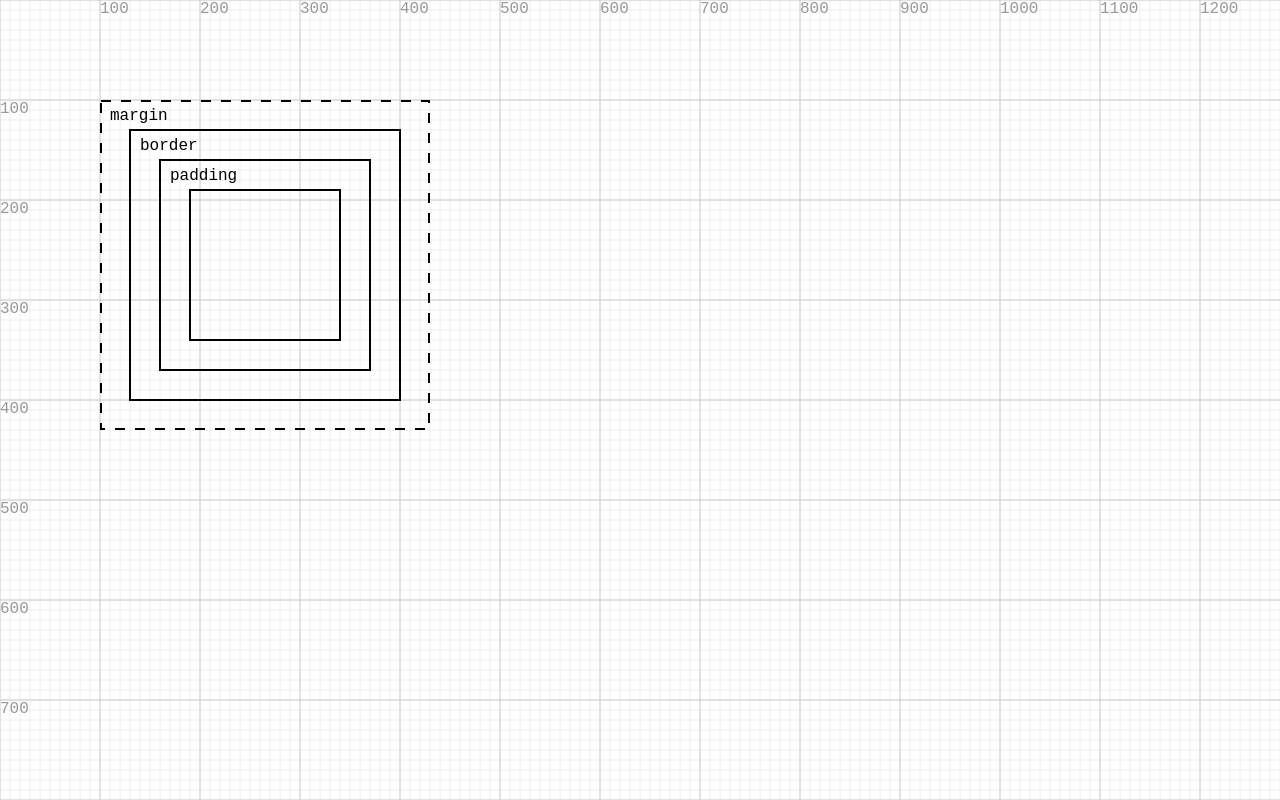
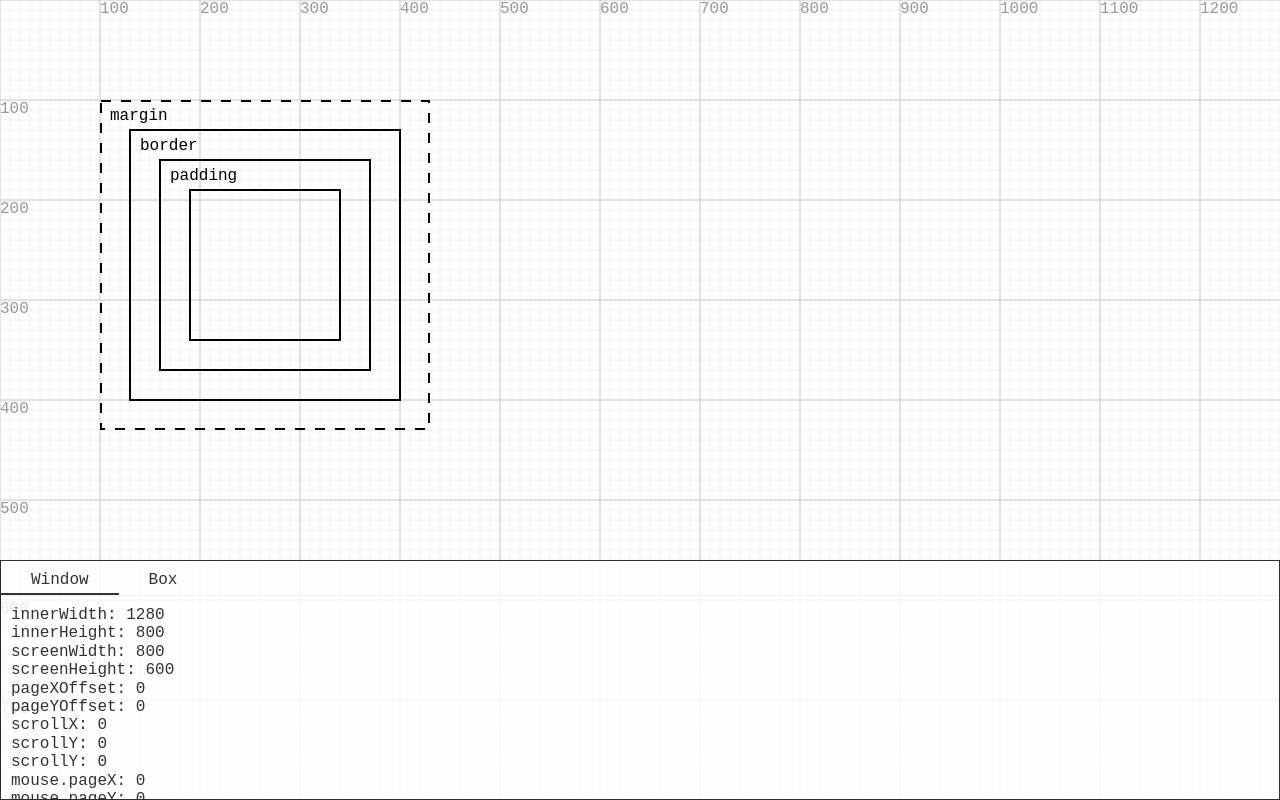
Before and after one commit to swimyoung/web-coordinates, a React app: page / in a window 1280 px wide. Shown: the top 800 px of the page. Built offline with nearby package versions, Linux system fonts and the light colour scheme.

Commit message:
Add console view

```diff
--- a/src/App.tsx
+++ b/src/App.tsx
@@ -1,27 +1,35 @@
-import React, { useState } from 'react';
+import React, { useMemo } from 'react';
 import { RectangularCoordinate } from './RectangularCoordinate';
 import { Box } from './Box';
-
-function calculateBoundary(): Boundary {
-  return {
-    width: Math.floor(window.innerWidth * 1.5),
-    height: Math.floor(window.innerHeight * 1.5),
-  };
-}
+import { Console } from './Console';
+import { useWindowSize } from './useWindowSize';
 
 type Boundary = {
   width: number;
   height: number;
 };
 
+export const AppBoundaryContext = React.createContext<Boundary>({
+  width: 0,
+  height: 0,
+});
+
 function App(): React.ReactElement {
-  const [boundary] = useState(() => calculateBoundary());
+  const windowSize = useWindowSize();
+  const boundary = useMemo(
+    () => ({
+      width: windowSize.innerWidth * 1.5,
+      height: windowSize.innerHeight * 1.5,
+    }),
+    [windowSize.innerWidth, windowSize.innerHeight],
+  );
 
   return (
-    <>
-      <RectangularCoordinate {...boundary} />
-      <Box boundary={boundary} />
-    </>
+    <AppBoundaryContext.Provider value={boundary}>
+      <RectangularCoordinate />
+      <Box />
+      <Console />
+    </AppBoundaryContext.Provider>
   );
 }
 
--- /dev/null
+++ b/src/Console/ConsoleTabs.tsx
@@ -0,0 +1,49 @@
+import React, { useMemo } from 'react';
+import styled from 'styled-components';
+
+const StyledUl = styled.ul`
+  display: flex;
+  margin: 0;
+  padding: 0;
+  border-bottom: 1px solid #eee;
+  list-style-type: none;
+
+  li {
+    cursor: pointer;
+    text-align: center;
+    padding: 5px 30px;
+    border-bottom: 2px solid transparent;
+
+    &.selected {
+      border-bottom-color: #000;
+    }
+  }
+`;
+
+type ConsoleTabsProps = {
+  height: number;
+  items: string[];
+  selectedItem: string;
+  onSelect: (selected: string) => void;
+};
+export function ConsoleTabs(props: ConsoleTabsProps) {
+  const { height, items, selectedItem, onSelect } = props;
+
+  return (
+    <StyledUl style={{ height: `${height}px` }}>
+      {useMemo(
+        () =>
+          items.map((item, index) => (
+            <li
+              key={`${index}-${item}`}
+              className={`${selectedItem === item ? 'selected' : ''}`}
+              onClick={() => onSelect(item)}
+            >
+              {item}
+            </li>
+          )),
+        [items],
+      )}
+    </StyledUl>
+  );
+}
--- /dev/null
+++ b/src/Console/index.tsx
@@ -0,0 +1,162 @@
+import React, { useState } from 'react';
+import styled from 'styled-components';
+import { ConsoleTabs } from './ConsoleTabs';
+import { useWindowSize } from '../useWindowSize';
+import { useWindowPosition } from '../useWindowPosition';
+
+const TAB_HEIGHT = 30;
+const TAB_RESIZE_BAR_HEIGHT = 5;
+
+enum ConsolTabItem {
+  Window = 'Window',
+  Document = 'Document',
+  Box = 'Box',
+}
+
+const StyledDiv = styled.div`
+  background-color: #fff;
+  opacity: 0.8;
+  position: fixed;
+  border: 1px solid;
+  bottom: 0;
+  left: 0;
+
+  .console-resize-bar {
+    width: 100%;
+    height: ${() => TAB_RESIZE_BAR_HEIGHT}px;
+    background: 0 0;
+    cursor: ns-resize;
+  }
+
+  .console-content-container {
+    padding: 10px;
+    overflow: auto;
+  }
+`;
+
+export function Console() {
+  const {
+    innerWidth,
+    innerHeight,
+    screenWidth,
+    screenHeight,
+  } = useWindowSize();
+  const {
+    pageXOffset,
+    pageYOffset,
+    scrollX,
+    scrollY,
+    mousePosition,
+    touchPositions,
+  } = useWindowPosition();
+  const [selectedTab, setSelectedTab] = useState(ConsolTabItem.Window);
+  const [height, setHeight] = useState(innerHeight * 0.3);
+  const minHeight = innerHeight * 0.1;
+  const maxHeight = innerHeight * 0.9;
+
+  const handleMouseDownResizeCursor = (event: React.MouseEvent) => {
+    event.preventDefault();
+    const anchoredPageY = event.pageY;
+    const anchoredHeight = height;
+    const resizeConsoleHeight = (event: MouseEvent) => {
+      const nextHeight = anchoredHeight + anchoredPageY - event.pageY;
+      setHeight(
+        nextHeight < minHeight
+          ? minHeight
+          : nextHeight > maxHeight
+          ? maxHeight
+          : nextHeight,
+      );
+    };
+    const handleWindowMouseMove = (event: MouseEvent) => {
+      resizeConsoleHeight(event);
+    };
+    const handleWindowMouseUp = (event: MouseEvent) => {
+      resizeConsoleHeight(event);
+      window.removeEventListener('mouseup', handleWindowMouseUp);
+      window.removeEventListener('mousemove', handleWindowMouseMove);
+    };
+
+    window.addEventListener('mouseup', handleWindowMouseUp);
+    window.addEventListener('mousemove', handleWindowMouseMove);
+  };
+
+  const renderContent = () => {
+    switch (selectedTab) {
+      case ConsolTabItem.Window: {
+        return renderWindowTabContent();
+      }
+      case ConsolTabItem.Box: {
+        return renderBoxTabContent();
+      }
+    }
+  };
+
+  const renderWindowTabContent = () => {
+    return (
+      <>
+        <div>innerWidth: {innerWidth}</div>
+        <div>innerHeight: {innerHeight}</div>
+        <div>screenWidth: {screenWidth}</div>
+        <div>screenHeight: {screenHeight}</div>
+        <div>pageXOffset: {pageXOffset}</div>
+        <div>pageYOffset: {pageYOffset}</div>
+        <div>scrollX: {scrollX}</div>
+        <div>scrollY: {scrollY}</div>
+        <div>scrollY: {scrollY}</div>
+        {touchPositions.length > 0 ? (
+          touchPositions.map((touchPosition, index) => {
+            return (
+              <React.Fragment key={`touch${index}`}>
+                <div>
+                  touch{index}.pageX: {touchPosition.pageX}
+                </div>
+                <div>
+                  touch{index}.pageY: {touchPosition.pageY}
+                </div>
+                <div>
+                  touch{index}.clientX: {touchPosition.clientX}
+                </div>
+                <div>
+                  touch{index}.clientY: {touchPosition.clientY}
+                </div>
+              </React.Fragment>
+            );
+          })
+        ) : (
+          <>
+            <div>mouse.pageX: {mousePosition.pageX}</div>
+            <div>mouse.pageY: {mousePosition.pageY}</div>
+            <div>mouse.clientX: {mousePosition.clientX}</div>
+            <div>mouse.clientY: {mousePosition.clientY}</div>
+          </>
+        )}
+      </>
+    );
+  };
+
+  const renderBoxTabContent = () => {
+    return <>WIP:</>;
+  };
+
+  return (
+    <StyledDiv style={{ height: `${height}px`, width: '100%' }}>
+      <div
+        className="console-resize-bar"
+        onMouseDown={handleMouseDownResizeCursor}
+      />
+      <ConsoleTabs
+        height={TAB_HEIGHT}
+        items={[ConsolTabItem.Window, ConsolTabItem.Box]}
+        selectedItem={selectedTab}
+        onSelect={(item) => setSelectedTab(item as ConsolTabItem)}
+      />
+      <div
+        style={{ height: height - TAB_HEIGHT - TAB_RESIZE_BAR_HEIGHT }}
+        className="console-content-container"
+      >
+        {renderContent()}
+      </div>
+    </StyledDiv>
+  );
+}
--- a/src/RectangularCoordinate/CoordinateLines.tsx
+++ b/src/RectangularCoordinate/CoordinateLines.tsx
@@ -1,12 +1,13 @@
-import React from 'react';
+import React, { useContext } from 'react';
+import { AppBoundaryContext } from '../App';
 
 type CoordinateLinesProps = {
-  width: number;
-  height: number;
+  //
 };
 
 function CoordinateLines(props: CoordinateLinesProps): React.ReactElement {
-  const { width, height } = props;
+  const { width, height } = useContext(AppBoundaryContext);
+
   return (
     <svg style={{ position: 'absolute' }} width={width} height={height}>
       {[
--- a/src/RectangularCoordinate/CoordinateNumbers.tsx
+++ b/src/RectangularCoordinate/CoordinateNumbers.tsx
@@ -1,30 +1,15 @@
-import React, { useEffect, useState, useMemo } from 'react';
+import React, { useMemo, useContext } from 'react';
+import { AppBoundaryContext } from '../App';
+import { useWindowPosition } from '../useWindowPosition';
 
 type CoordinateProps = {
-  width: number;
-  height: number;
   unit?: number;
 };
 
 function CoordinateNumbers(props: CoordinateProps): React.ReactElement {
-  const { width, height, unit = 100 } = props;
-
-  const [pageOffset, setPageOffset] = useState({
-    x: window.pageXOffset,
-    y: window.pageYOffset,
-  });
-
-  useEffect(() => {
-    const handleWindowScroll = () => {
-      const { pageXOffset, pageYOffset } = window;
-      setPageOffset({ x: pageXOffset, y: pageYOffset });
-    };
-
-    window.addEventListener('scroll', handleWindowScroll);
-    return () => {
-      window.removeEventListener('scroll', handleWindowScroll);
-    };
-  }, []);
+  const { unit = 100 } = props;
+  const { width, height } = useContext(AppBoundaryContext);
+  const { pageXOffset, pageYOffset } = useWindowPosition();
 
   return (
     <>
@@ -43,7 +28,7 @@ function CoordinateNumbers(props: CoordinateProps): React.ReactElement {
                   style={{
                     position: 'absolute',
                     transform: `translate(${
-                      index * unit - (pageOffset.x < 0 ? 0 : pageOffset.x)
+                      index * unit - (pageXOffset < 0 ? 0 : pageXOffset)
                     }px, 0px)`,
                     color: '#999999',
                   }}
@@ -52,7 +37,7 @@ function CoordinateNumbers(props: CoordinateProps): React.ReactElement {
                 </div>
               );
             }),
-          [pageOffset.x],
+          [width, pageXOffset],
         )}
       </div>
       {/* y coordinate line numbers */}
@@ -70,7 +55,7 @@ function CoordinateNumbers(props: CoordinateProps): React.ReactElement {
                   style={{
                     position: 'absolute',
                     transform: `translate(0px, ${
-                      index * unit - (pageOffset.y < 0 ? 0 : pageOffset.y)
+                      index * unit - (pageYOffset < 0 ? 0 : pageYOffset)
                     }px)`,
                     color: '#999999',
                   }}
@@ -79,7 +64,7 @@ function CoordinateNumbers(props: CoordinateProps): React.ReactElement {
                 </div>
               );
             }),
-          [pageOffset.y],
+          [height, pageYOffset],
         )}
       </div>
     </>
--- a/src/RectangularCoordinate/index.tsx
+++ b/src/RectangularCoordinate/index.tsx
@@ -3,20 +3,18 @@ import { CoordinateLines } from './CoordinateLines';
 import { CoordinateNumbers } from './CoordinateNumbers';
 
 type RectangularCoordinateProps = {
-  width: number;
-  height: number;
+  //
 };
 
-function RectangularCoordinate(
+const RectangularCoordinate = React.memo(function RectangularCoordinate(
   props: RectangularCoordinateProps,
 ): React.ReactElement {
-  const { width, height } = props;
   return (
     <>
-      <CoordinateLines width={width} height={height} />
-      <CoordinateNumbers width={width} height={height} />
+      <CoordinateLines />
+      <CoordinateNumbers />
     </>
   );
-}
+});
 
 export { RectangularCoordinate };
--- a/src/index.css
+++ b/src/index.css
@@ -2,3 +2,7 @@
 body {
   font-family: 'Courier New', Courier, monospace;
 }
+
+* {
+  box-sizing: border-box;
+}
--- /dev/null
+++ b/src/useWindowPosition.ts
@@ -0,0 +1,91 @@
+import { useState, useEffect } from 'react';
+
+interface WindowPosition {
+  pageXOffset: number;
+  pageYOffset: number;
+  scrollX: number;
+  scrollY: number;
+  mousePosition: WindowMousePosition;
+  touchPositions: WindowTouchPosition[];
+}
+interface WindowMousePosition {
+  clientX: number;
+  clientY: number;
+  pageX: number;
+  pageY: number;
+}
+interface WindowTouchPosition {
+  clientX: number;
+  clientY: number;
+  pageX: number;
+  pageY: number;
+}
+
+export function useWindowPosition(): WindowPosition {
+  const [windowPosition, setWindowPosition] = useState<WindowPosition>({
+    pageXOffset: Math.floor(window.pageXOffset),
+    pageYOffset: Math.floor(window.pageYOffset),
+    scrollX: Math.floor(window.scrollX),
+    scrollY: Math.floor(window.scrollY),
+    mousePosition: {
+      clientX: 0,
+      clientY: 0,
+      pageX: 0,
+      pageY: 0,
+    },
+    touchPositions: [],
+  });
+
+  useEffect(() => {
+    const handleWindowMouseMove = (event: MouseEvent) => {
+      const { clientX, clientY, pageX, pageY } = event;
+
+      setWindowPosition((state) => ({
+        ...state,
+        touchPositions: [],
+        mousePosition: {
+          clientX: Math.floor(clientX),
+          clientY: Math.floor(clientY),
+          pageX: Math.floor(pageX),
+          pageY: Math.floor(pageY),
+        },
+      }));
+    };
+    const handleTouchMove = (event: TouchEvent) => {
+      setWindowPosition((state) => ({
+        ...state,
+        touchPositions: Array.from(event.touches).map((touch) => {
+          const { clientX, clientY, pageX, pageY } = touch;
+          return {
+            clientX: Math.floor(clientX),
+            clientY: Math.floor(clientY),
+            pageX: Math.floor(pageX),
+            pageY: Math.floor(pageY),
+          };
+        }),
+      }));
+    };
+    const handleWindowScroll = () => {
+      const { pageXOffset, pageYOffset, scrollX, scrollY } = window;
+
+      setWindowPosition((state) => ({
+        ...state,
+        pageXOffset: Math.floor(pageXOffset),
+        pageYOffset: Math.floor(pageYOffset),
+        scrollX: Math.floor(scrollX),
+        scrollY: Math.floor(scrollY),
+      }));
+    };
+
+    window.addEventListener('mousemove', handleWindowMouseMove);
+    window.addEventListener('touchmove', handleTouchMove);
+    window.addEventListener('scroll', handleWindowScroll);
+    return () => {
+      window.removeEventListener('mousemove', handleWindowMouseMove);
+      window.removeEventListener('touchmove', handleTouchMove);
+      window.removeEventListener('scroll', handleWindowScroll);
+    };
+  }, []);
+
+  return windowPosition;
+}
--- /dev/null
+++ b/src/useWindowSize.ts
@@ -0,0 +1,41 @@
+import { useState, useEffect } from 'react';
+
+interface WindowSize {
+  innerWidth: number;
+  innerHeight: number;
+  screenWidth: number;
+  screenHeight: number;
+}
+
+export function useWindowSize(): WindowSize {
+  const [windowSize, setWindowSize] = useState<WindowSize>({
+    innerWidth: Math.floor(window.innerWidth),
+    innerHeight: Math.floor(window.innerHeight),
+    screenWidth: Math.floor(window.screen.width),
+    screenHeight: Math.floor(window.screen.height),
+  });
+
+  useEffect(() => {
+    const handleWindowResize = () => {
+      const {
+        innerWidth,
+        innerHeight,
+        screen: { width, height },
+      } = window;
+
+      setWindowSize({
+        innerWidth: Math.floor(innerWidth),
+        innerHeight: Math.floor(innerHeight),
+        screenWidth: Math.floor(width),
+        screenHeight: Math.floor(height),
+      });
+    };
+
+    window.addEventListener('resize', handleWindowResize);
+    return () => {
+      window.removeEventListener('resize', handleWindowResize);
+    };
+  }, []);
+
+  return windowSize;
+}
```
Also changed, not shown: src/Box.tsx (+5 -4 lines).
